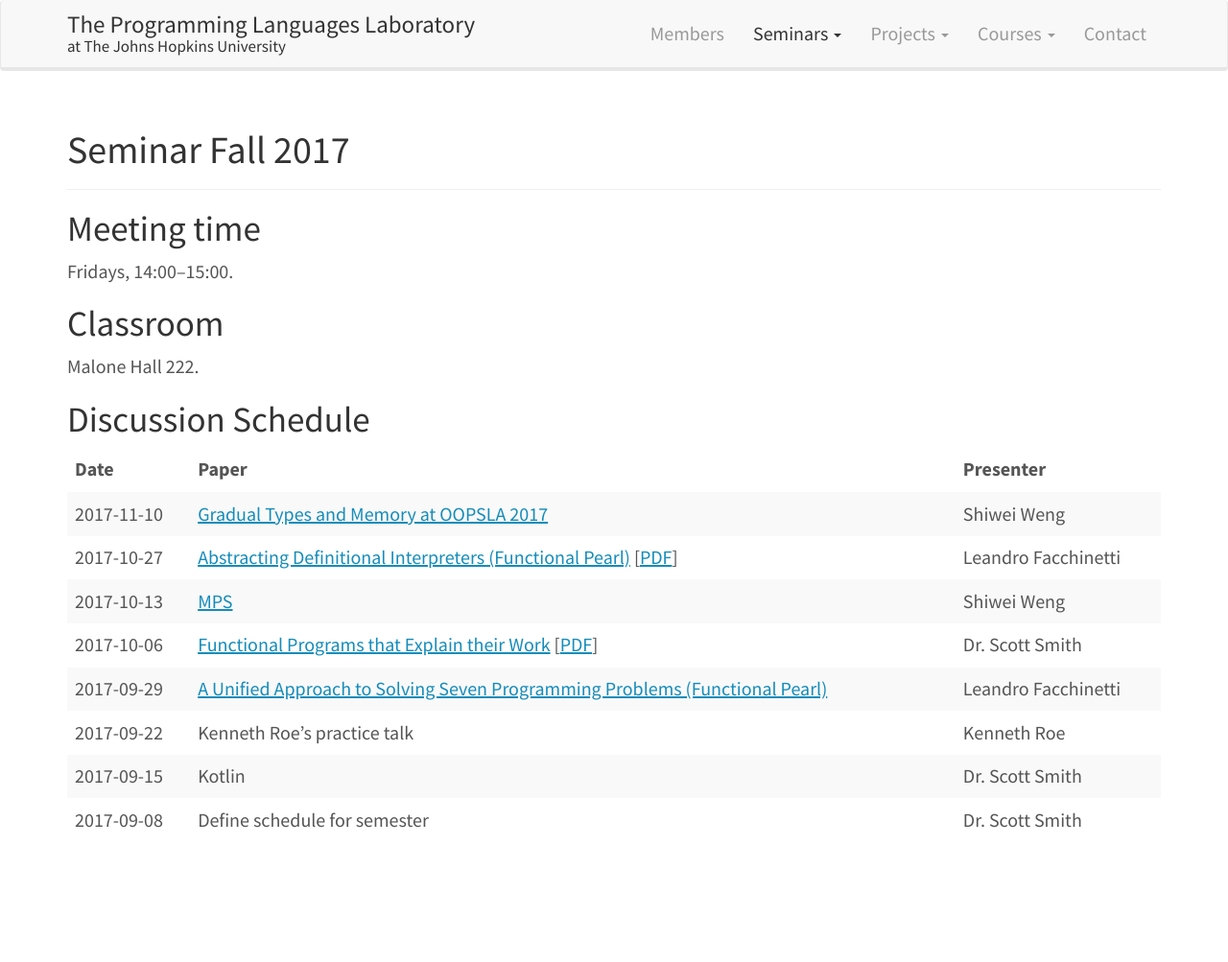
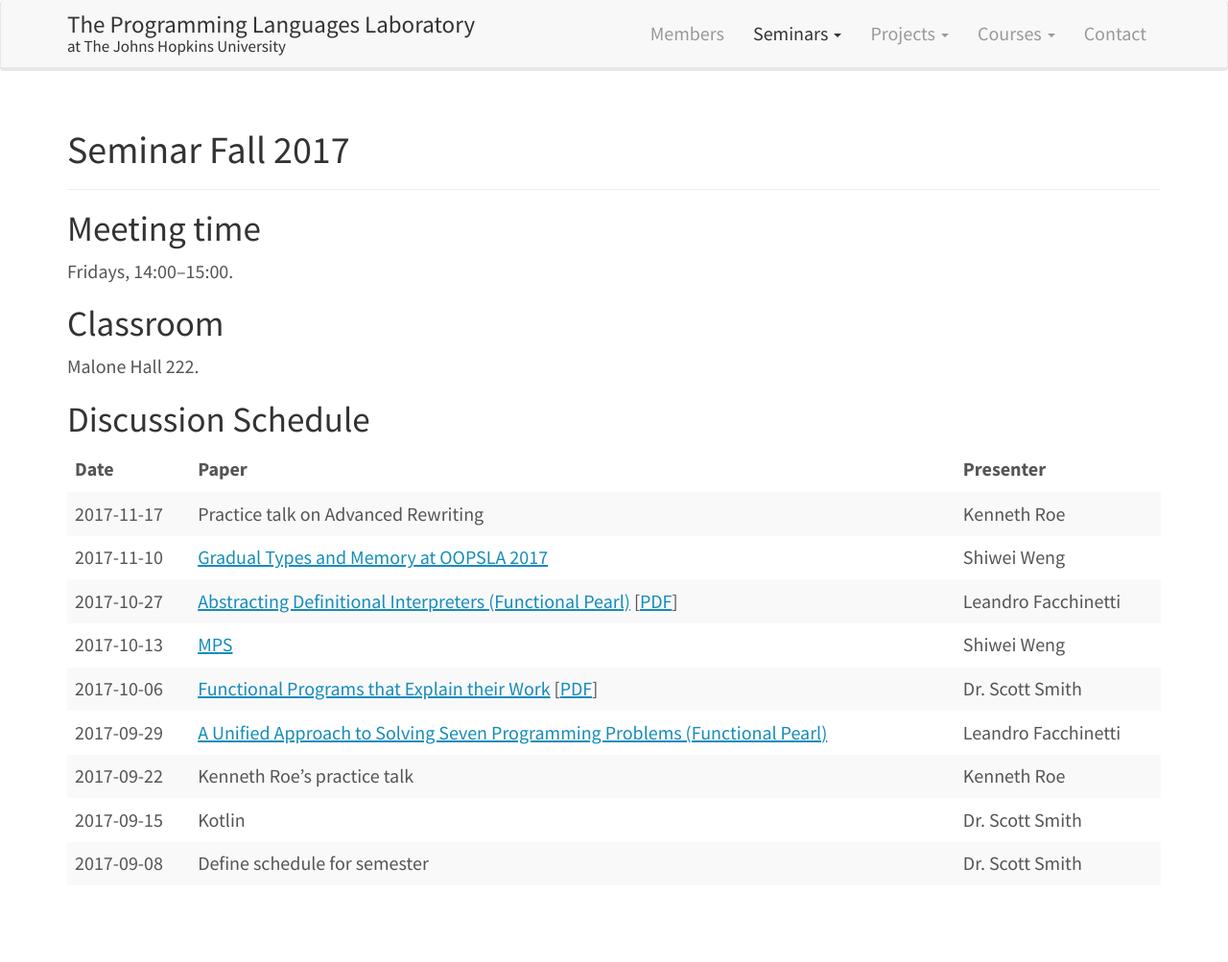
Before and after one commit to JHU-PL-Lab/www-pl-lab, a Jekyll site: the page built from seminars/fall-2017.md, in a window 1280 px wide. Shown: the whole page at 96% size. Built offline with Jekyll 4.4.1, drawn with Linux system fonts in a browser that asks for light colours; before the commit the page ends 957 px from its top, so only the background shows below that.

Commit message:
Add 2017-11-17 seminar

```diff
--- a/seminars/fall-2017.md
+++ b/seminars/fall-2017.md
@@ -18,6 +18,7 @@ Discussion Schedule
 
 |       Date | Paper                                                                                                                                                                                                                                     | Presenter                                               |
 |------------+-------------------------------------------------------------------------------------------------------------------------------------------------------------------------------------------------------------------------------------------+---------------------------------------------------------|
+| 2017-11-17 | Practice talk on Advanced Rewriting                                                                                                                                                                                                       | Kenneth Roe                                             |
 | 2017-11-10 | [Gradual Types and Memory at OOPSLA 2017](https://2017.splashcon.org/track/splash-2017-OOPSLA#program)                                                                                                                                    | Shiwei Weng                                             |
 | 2017-10-27 | [Abstracting Definitional Interpreters (Functional Pearl)](https://dl.acm.org/citation.cfm?id=3136534.3110256) [[PDF](https://arxiv.org/pdf/1707.04755)]                                                                                  | Leandro Facchinetti                                     |
 | 2017-10-13 | [MPS](https://www.jetbrains.com/mps/)                                                                                                                                                                                                     | Shiwei Weng                                             |
```
